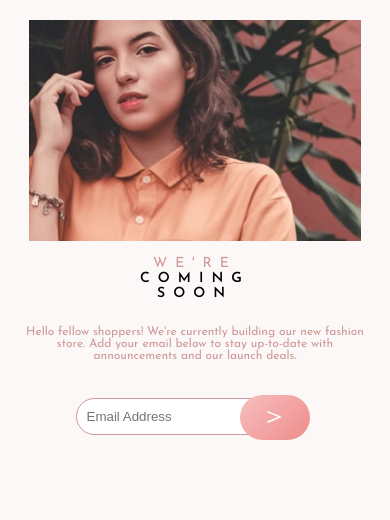
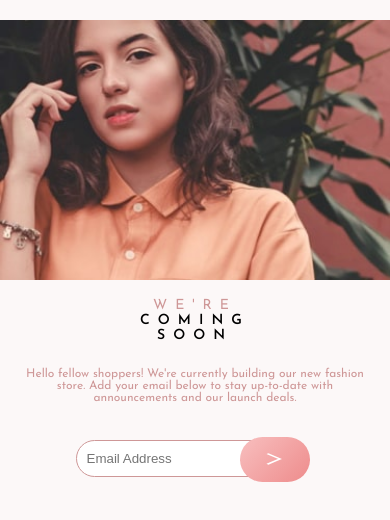
Before and after one commit to marcusdevel/Base_Apparel_Project, a plain HTML site: page index.html in a window 390 px wide. Shown: the part 48-568 px from the top of the page. Drawn offline with Linux system fonts and the light colour scheme.

Commit message:
melhora na formatação da mensagem de erro para dispositivo mobile e alteração do width da imagem no dispositivo mobile.

```diff
--- a/style.css
+++ b/style.css
@@ -33,13 +33,13 @@ main {
     margin-left: 30px;
 }
 
-.image {
+/* .image {
     display: grid;
     justify-items: center;
-}
+} */
 
 .image img {
-    width: 85%;
+    width: 100%;
     min-height: auto;
 
 
@@ -53,6 +53,7 @@ main {
 .error {
     display: none;
     color: red;
+    padding: 0 150px;
 }
 
 .bg-mobile img {
```
